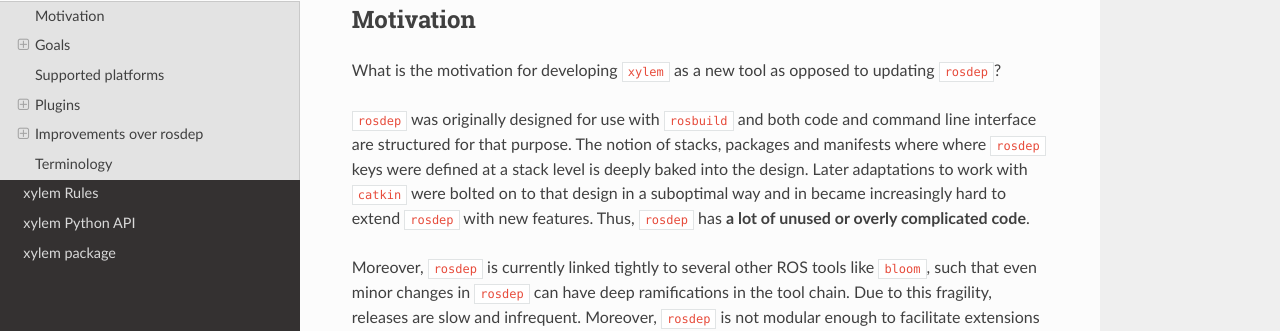
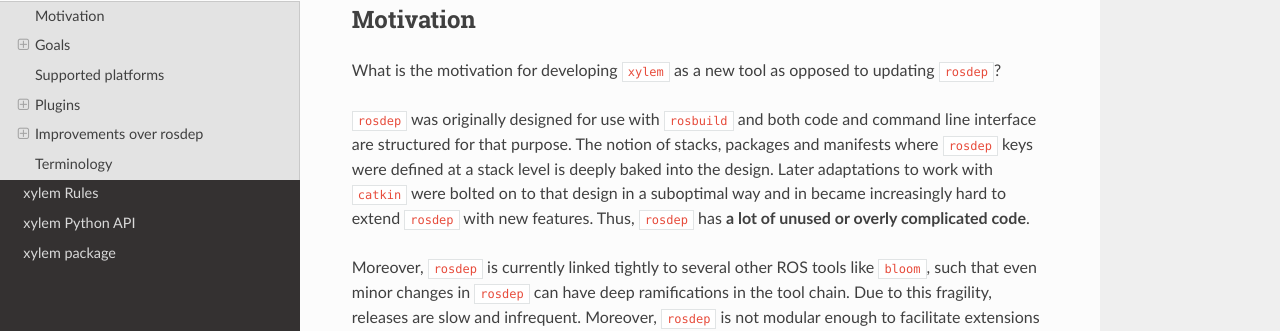
Before and after one commit to catkin/xylem, a Sphinx documentation site: the page built from docs/design.rst, in a window 1280 px wide and 900 px high. Shown: the part 162-493 px from the top of the window. Built offline with Sphinx 7.4.7 and the Read the Docs theme 2.0.0, drawn with Linux system fonts in a browser that asks for light colours; some of the changed text lies outside the part shown.

Commit message:
Fix some typos.

```diff
--- a/docs/design.rst
+++ b/docs/design.rst
@@ -10,8 +10,8 @@
 
 ``rosdep`` was originally designed for use with ``rosbuild`` and both
 code and command line interface are structured for that purpose. The
-notion of stacks, packages and manifests where where ``rosdep`` keys
-were defined at a stack level is deeply baked into the design. Later
+notion of stacks, packages and manifests where ``rosdep`` keys were
+defined at a stack level is deeply baked into the design. Later
 adaptations to work with ``catkin`` were bolted on to that design in a
 suboptimal way and in became increasingly hard to extend ``rosdep`` with
 new features. Thus, ``rosdep`` has **a lot of unused or overly
@@ -151,7 +151,7 @@
 - support multiple resolution alternatives on the same platform with
   sensible defaults as well as user-configurable arbitration between
   them (e.g. macports vs homebrew, apt vs pip) [`details <Alternative
-  resolutions_>_`]
+  resolutions_>`_]
 - configure source/cache location and supply working cache with
   installation [`details <Sources and cache location_>`_]
 - configure package manager plugins from config/cli (e.g. whether to use
@@ -333,8 +333,8 @@
     e.g. ``xylem install --frontend=ros desktop_full
     --rosdistro=hydro``, ``xylem install --ros --from-path src``,
   + or the frontends register command line options that are unique, e.g.
-    ``xylem install --rospkg desktop_full``, ``xylem install --ros-from-
-    path .``,
+    ``xylem install --rospkg desktop_full``,
+    ``xylem install --ros-from-path .``,
   + or ``xylem`` can work some magic to find out which frontend the user
     desires, i.e. it determines if the input from the positional command
     line arguments consists of keys, directories, or ROS-packages. For
@@ -405,7 +405,9 @@
   control precedence if the entries are ordered within the file)?
 
   One can imagine a source files to look like this (not sure if this is
-  correct YAML, but the idea should be clear)::
+  correct YAML, but the idea should be clear):
+
+  .. code-block:: yaml
 
       # Overriding rules with highest precedence, but with legacy format
       - format: rules
```
Also changed, not shown: other parts of docs/design.rst (+1 -1 lines).
